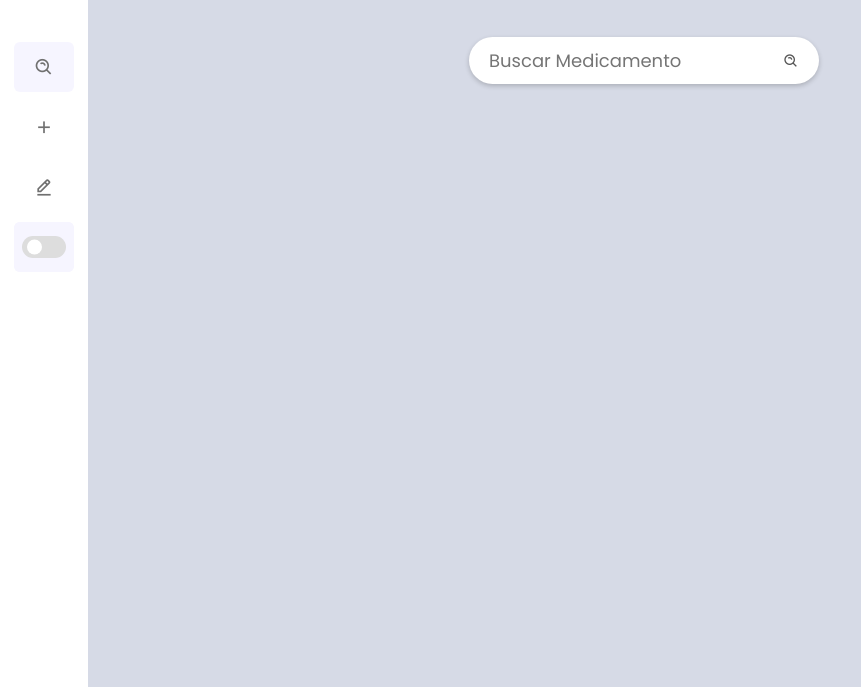
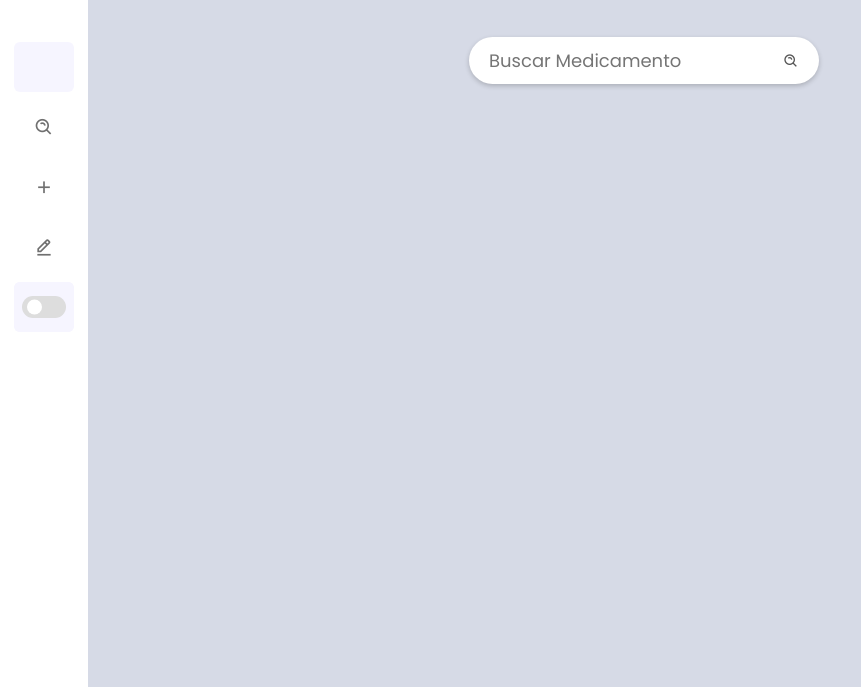
Before and after one commit to JHAYCO9/DROGUERIA, an Electron app: page src/view/index.html in a window 1200 px wide. Shown: the part 113-800 px from the top of the page, without its empty margins (0-861 px from the left). Drawn offline with nearby package versions, Linux system fonts and the light colour scheme.

Commit message:
arreglos 3

```diff
--- a/src/css/nabvar.css
+++ b/src/css/nabvar.css
@@ -8,8 +8,6 @@
 }
 
 :root{
-
-    /*Colors*/
     --boddy-color: #d6dae6;
     --sidebar-color: #FFF;
     --primary-color: #695CFE;
@@ -17,7 +15,6 @@
     --toggle-color: #DDD;
     --text-color: #707070;
 
-    /* Transition */
     --tran-02: all 0.2s ease;
     --tran-03: all 0.3s ease;
     --tran-04: all 0.4s ease;
--- a/src/view/index.html
+++ b/src/view/index.html
@@ -26,9 +26,15 @@
     <div class="menu-bar">
       <div class="menu">
         <li class="search-box">
-          <i class='bx bx-search-alt icon' ></i>
-            <input type="text" placeholder="Buscar medicamento">
         </li>
+        <ul class="menu-links">
+          <li class="nav-link">
+            <a href="#">
+              <i class='bx bx-search-alt icon' ></i>
+              <span class="text nav-text">Buscar</span> <!--agregar-->
+            </a>
+          </li>
+        </ul>
         <ul class="menu-links">
           <li class="nav-link">
             <a href="#">
```
